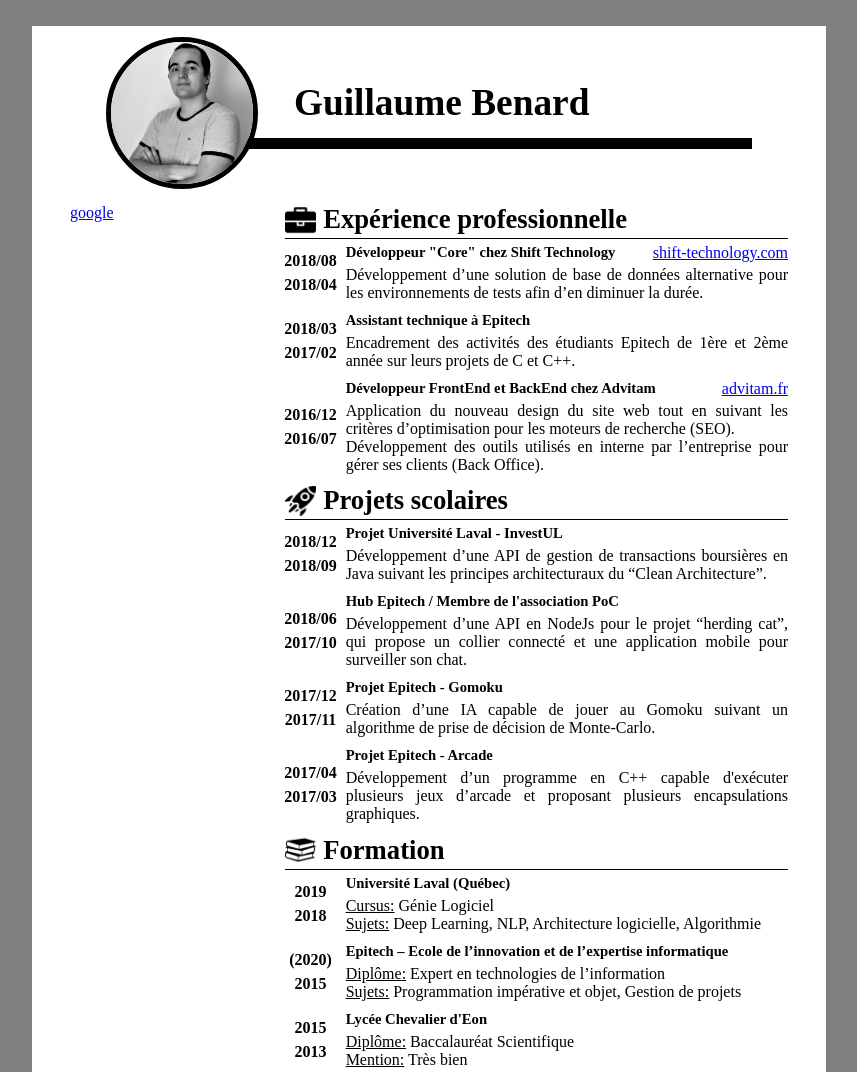
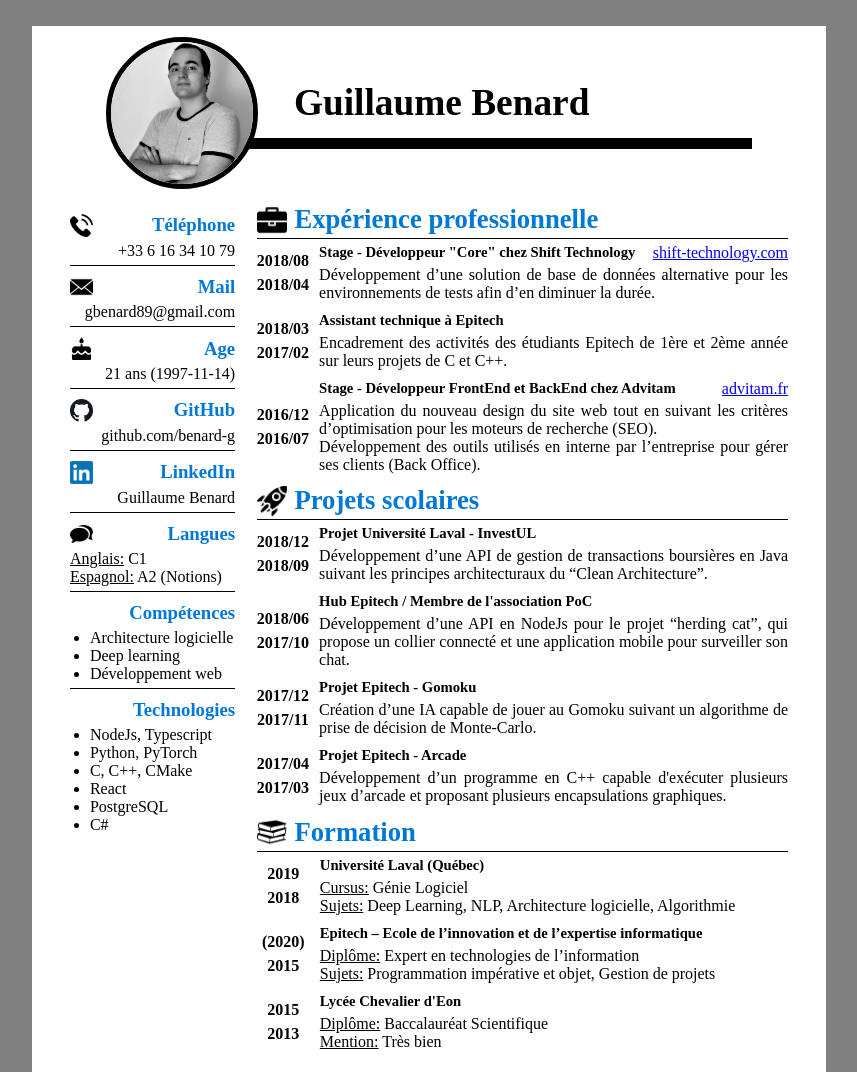
Before and after one commit to benard-g/CV, a website: page src/index.html in a window 1280 px wide. Shown: the top 1072 px of the page, without its empty margins (211-1068 px from the left). Drawn offline with Linux system fonts and the light colour scheme.

Commit message:
Write CV (left part)

```diff
--- a/src/index.html
+++ b/src/index.html
@@ -21,10 +21,7 @@
     </div>
 
     <div class="section-container">
-        <div class="section-box-left">
-            <a href="https://google.com">google</a>
-        </div>
-
+        <!-- Right section -->
         <div class="section-box-right">
             <!-- Experience -->
             <div class="section">
@@ -40,7 +37,7 @@
                     </div>
                     <div class="section-content">
                         <div class="spaced-container">
-                            <h3>Développeur "Core" chez Shift Technology</h3>
+                            <h3>Stage - Développeur "Core" chez Shift Technology</h3>
                             <a href="https://www.shift-technology.com/" target="_blank">
                                 shift-technology.com
                             </a>
@@ -74,7 +71,7 @@
                     </div>
                     <div class="section-content">
                         <div class="spaced-container">
-                            <h3>Développeur FrontEnd et BackEnd chez Advitam</h3>
+                            <h3>Stage - Développeur FrontEnd et BackEnd chez Advitam</h3>
                             <a href="https://www.advitam.fr/" target="_blank">
                                 advitam.fr
                             </a>
@@ -225,6 +222,93 @@
                 </div>
             </div>
         </div>
+
+        <!-- Left section -->
+        <div class="section-box-left">
+            <!-- Phone -->
+            <div class="section-left-item-container">
+                <div class="section-left-item-title">
+                    <img src="assets/logos/telephone.png" />
+                    <h3>Téléphone</h3>
+                </div>
+                <p>+33 6 16 34 10 79</p>
+            </div>
+
+            <!-- EMail -->
+            <div class="section-left-item-container">
+                <div class="section-left-item-title">
+                    <img src="assets/logos/mail.png" />
+                    <h3>Mail</h3>
+                </div>
+                <p>gbenard89@gmail.com</p>
+            </div>
+
+            <!-- Age -->
+            <div class="section-left-item-container">
+                <div class="section-left-item-title">
+                    <img src="assets/logos/birthday.png" />
+                    <h3>Age</h3>
+                </div>
+                <p>21 ans (1997-11-14)</p>
+            </div>
+
+            <!-- GitHub -->
+            <div class="section-left-item-container">
+                <div class="section-left-item-title">
+                    <img src="assets/logos/github.png" />
+                    <h3>GitHub</h3>
+                </div>
+                <p>github.com/benard-g</p>
+            </div>
+
+            <!-- LinkedIn  -->
+            <div class="section-left-item-container">
+                <div class="section-left-item-title">
+                    <img src="assets/logos/linkedin.jpg" />
+                    <h3>LinkedIn</h3>
+                </div>
+                <p>Guillaume Benard</p>
+            </div>
+
+            <!-- Languages -->
+            <div class="section-left-item-container">
+                <div class="section-left-item-title">
+                    <img src="assets/logos/language.png" />
+                    <h3>Langues</h3>
+                </div>
+                <p class="align-left">
+                    <span class="section-content-label">Anglais:</span>
+                    C1
+                </p>
+                <p class="align-left">
+                    <span class="section-content-label">Espagnol:</span>
+                    A2 (Notions)
+                </p>
+            </div>
+
+            <!-- Skills -->
+            <div class="section-left-item-container">
+                <h3>Compétences</h3>
+                <ul class="list">
+                    <li>Architecture logicielle</li>
+                    <li>Deep learning</li>
+                    <li>Développement web</li>
+                </ul>
+            </div>
+
+            <!-- Technologies -->
+            <div class="section-left-item-container">
+                <h3>Technologies</h3>
+                <ul class="list">
+                    <li>NodeJs, Typescript</li>
+                    <li>Python, PyTorch</li>
+                    <li>C, C++, CMake</li>
+                    <li>React</li>
+                    <li>PostgreSQL</li>
+                    <li>C#</li>
+                </ul>
+            </div>
+        </div>
     </div>
 </body>
 
--- a/src/style.css
+++ b/src/style.css
@@ -32,16 +32,16 @@ h1, h2, h3, p {
 
 .section-container {
     display: flex;
-    flex-direction: row;
+    flex-direction: row-reverse;
     justify-content: space-between;
 }
 
 .section-box-left {
-    width: 25%;
+    width: 23%;
 }
 
 .section-box-right {
-    width: 70%;
+    width: 74%;
 }
 
 /*
@@ -69,7 +69,7 @@ h1, h2, h3, p {
     padding-bottom: 3%;
 }
 
-.header-box>.horizontal-bar {
+.header-box > .horizontal-bar {
     position: absolute;
     right: 5%;
     top: 65%;
@@ -83,6 +83,39 @@ h1, h2, h3, p {
 /*
  * Left section
  */
+.section-box-left {
+    display: flex;
+    flex-direction: column;
+    justify-content: flex-start;
+    align-items: center;
+}
+
+.section-left-item-container {
+    width: 100%;
+    text-align: right;
+    padding-bottom: 5px;
+    margin-top: 10px;
+}
+
+.section-left-item-container:not(:last-child) {
+    border-bottom: 1px solid black;
+}
+
+.section-left-item-container > *:first-child {
+    margin-bottom: 5px;
+}
+
+.section-left-item-title {
+    width: 100%;
+    display: flex;
+    flex-direction: row;
+    justify-content: space-between;
+    align-items: center;
+}
+
+.section-left-item-title > img {
+    height: 0.6cm;
+}
 
 /*
  * Right section
@@ -153,6 +186,12 @@ h1, h2, h3, p {
     text-decoration: underline;
 }
 
+.section-title h2,
+.section-box-left h3
+{
+    color: #0078d7;
+}
+
 /*
  * Utils
  */
@@ -162,3 +201,13 @@ h1, h2, h3, p {
     align-items: flex-start;
     justify-content: space-between;
 }
+
+.align-left {
+    text-align: left;
+}
+
+.list {
+    padding-left: 20px;
+    text-align: left;
+    margin: 0;
+}
```
Also changed, not shown: src/assets/logos/birthday.png (added), src/assets/logos/github.png (added), src/assets/logos/language.png (added), src/assets/logos/linkedin.jpg (added), src/assets/logos/mail.png (added), src/assets/logos/telephone.png (added).
